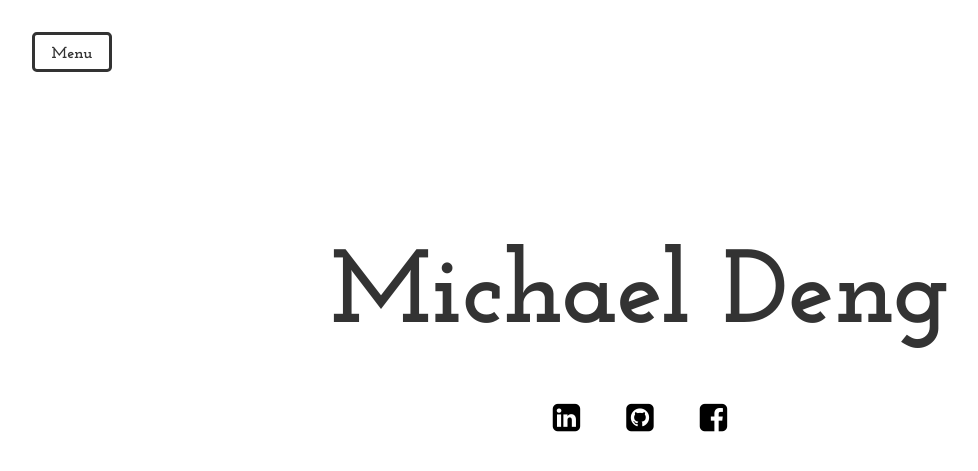
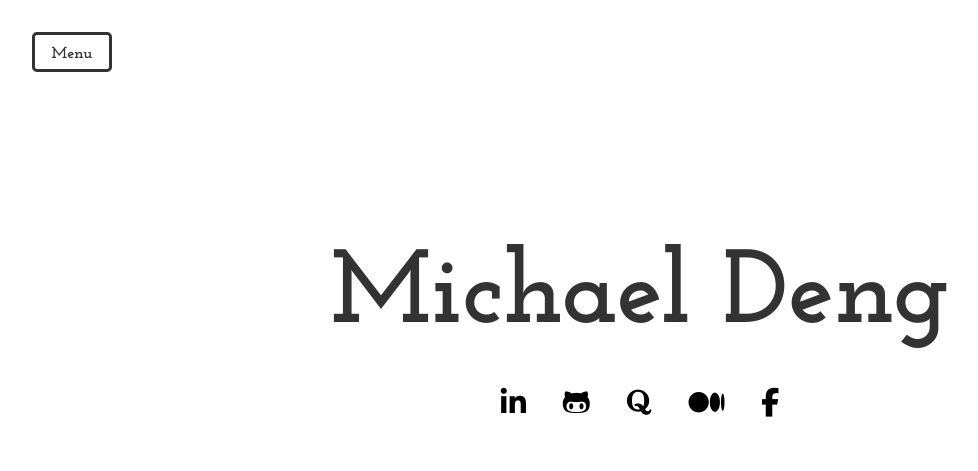
Before and after one commit to michael-deng/michael-deng.github.io, a Jekyll site: the page index.html, which Jekyll copies as it is, in a window 1280 px wide. Shown: the top 471 px of the page, without its empty margins (0-978 px from the left). Built offline with Jekyll 4.4.1, drawn with Linux system fonts in a browser that asks for light colours; nearby versions of some CDN libraries; Markdown is read by kramdown in place of the engine named in the settings.

Commit message:
Make updates

```diff
--- a/css/custom-styles.css
+++ b/css/custom-styles.css
@@ -111,8 +111,9 @@ html, body {
 
 .icons {
 	padding: 0;
-	margin: -2em auto;
+	margin: auto;
 	text-align: center;
+	font-size: 1.8em;
 }
 
 .row div {
@@ -241,15 +242,23 @@ html, body {
 }
 
 #linkedin {
-	margin: 2.5em 0.65em 2em 0em;
+	margin: 1.2em 0.5em 2em 0em;
 }
 
 #github {
-	margin: 2.5em 0.65em 2em 0.65em;
+	margin: 1.2em 0.5em 2em 0.5em;
+}
+
+#quora {
+	margin: 1.2em 0.5em 2em 0.5em;
+}
+
+#medium {
+	margin: 1.2em 0.5em 2em 0.5em;
 }
 
 #facebook {
-	margin: 2.5em 0em 2em 0.65em;
+	margin: 1.2em 0em 2em 0.5em;
 }
 
 #resume-header {
@@ -409,7 +418,7 @@ body.sml-open nav.cbp-spmenu-left {
 /* Project pictures */
 
 .wide {
-	width: 100%;
+	width: 75%;
 }
 
 .row .project-caption {
--- a/index.html
+++ b/index.html
@@ -6,14 +6,13 @@
 		<meta name="viewport" content="width=device-width, initial-scale=1.0">
 		<link rel="stylesheet" href="css/bootstrap.min.css" media="screen">
     <link rel="stylesheet" href="css/custom-styles.css" media="screen">
-    <link rel="stylesheet" href="http://maxcdn.bootstrapcdn.com/font-awesome/4.4.0/css/font-awesome.min.css">
     <link rel="shortcut icon" href="images/favicon.ico">
     <link href='http://fonts.googleapis.com/css?family=Open+Sans' rel='stylesheet' type='text/css'>
     <link href='http://fonts.googleapis.com/css?family=Josefin+Slab:400,700' rel='stylesheet' type='text/css'>
     <meta charset="UTF-8">
     <meta name="description" content="View Michael Deng's personal website">
     <meta name="author" content="Michael Deng">
-
+    <script src="https://use.fontawesome.com/1c01ef181c.js"></script>
     <script>
       (function(i,s,o,g,r,a,m){i['GoogleAnalyticsObject']=r;i[r]=i[r]||function(){
       (i[r].q=i[r].q||[]).push(arguments)},i[r].l=1*new Date();a=s.createElement(o),
@@ -29,12 +28,6 @@
 
         <!-- Carousel -->
           <div id="myCarousel" class="carousel slide" data-interval="false" data-wrap="false">
-        <!-- Carousel indicators
-              <ol class="carousel-indicators">
-                  <li data-target="#myCarousel" data-slide-to="0" class="active"></li>
-                  <li data-target="#myCarousel" data-slide-to="1"></li>
-                  <li data-target="#myCarousel" data-slide-to="2"></li>
-              </ol> -->
 
         <!-- Carousel items -->
               <div class="carousel-inner">
@@ -43,9 +36,11 @@
                       <h1 class="home-heading-position"><strong>Michael Deng</strong></h1>
 
                       <div class="icons">
-                        <a href="https://www.linkedin.com/in/michael-deng" class="fa fa-linkedin-square fa-2x social-media" id="linkedin"></a>
-                        <a href="https://github.com/michael-deng" class="fa fa-github-square fa-2x social-media" id="github"></a>
-                        <a href="https://www.facebook.com/themichaeldeng" class="fa fa-facebook-square fa-2x social-media" id="facebook"></a>
+                        <a href="https://www.linkedin.com/in/michael-deng" class="fa fa-linkedin social-media" id="linkedin"></a>
+                        <a href="https://github.com/michael-deng" class="fa fa-github-alt social-media" id="github"></a>
+                        <a href="https://www.quora.com/profile/Michael-Deng-10" class="fa fa-quora social-media" id="quora"></a>
+                        <a href="https://medium.com/@michael_deng" class="fa fa-medium social-media" id="medium"></a>
+                        <a href="https://www.facebook.com/themichaeldeng" class="fa fa-facebook social-media" id="facebook"></a>
                       </div>
 
                 <!-- Push menu button -->
@@ -79,7 +74,6 @@
                       <h3 class="caption-position">
                         Hey there! My name is Michael, and I was raised in Alberta, Canada. After high school, I headed for the sunny West Coast to attend UC Berkeley. I'm currently completing my bachelor's degree in Electrical Engineering and Computer Science. Outside of school, I love playing indoor and beach volleyball, having most recently represented Cal on its varsity team. The rest of my spare time, I enjoy reading about tech, outdoor activities like hiking and canoeing, all types of music, card games and burgers.
                       </h3>
-
 
 
                 <!-- Push menu button -->
@@ -127,7 +121,16 @@
                       <h3 class="caption-position projects-info">
 
                         <div class="row">
-                          <div class="col-sm-4">
+                          <div class="col-sm-6">
+                            <a href="https://www.polymyr.com/">
+                              <img src="images/polymyr.png" class="project-thumbnail">
+                            </a>
+                            <div class="project-caption">
+                              <span><a href="http://www.calakpsi.com/" class="hyperlink">Polymyr</a></span><br />
+                              Hardware marketplace that rewards users for providing product feedback
+                            </div>
+                          </div>
+                          <div class="col-sm-6">
                             <a href="http://www.unicornbase.com/">
                               <img src="images/unicornbase.png" class="project-thumbnail">
                             </a>
@@ -136,7 +139,9 @@
                               Idea-sharing and feedback platform to foster collaboration between creators
                             </div>
                           </div>
-                          <div class="col-sm-4">
+                        </div>
+                        <div class="row">
+                          <div class="col-sm-6">
                             <a href="http://www.calakpsi.com/">
                               <img src="images/calakpsi.png" class="project-thumbnail">
                             </a>
@@ -145,7 +150,7 @@
                               Online platform for my professional business fraternity at Berkeley
                             </div>
                           </div>
-                          <div class="col-sm-4">
+                          <div class="col-sm-6">
                             <a href="http://berkeley-mosc.github.io/">
                               <img src="images/mosc.png" class="project-thumbnail">
                             </a>
@@ -187,9 +192,6 @@
 
                     </div>
                   </div>
-
-
-
               </div>
 
 
```
Also changed, not shown: images/polymyr.png (added).
